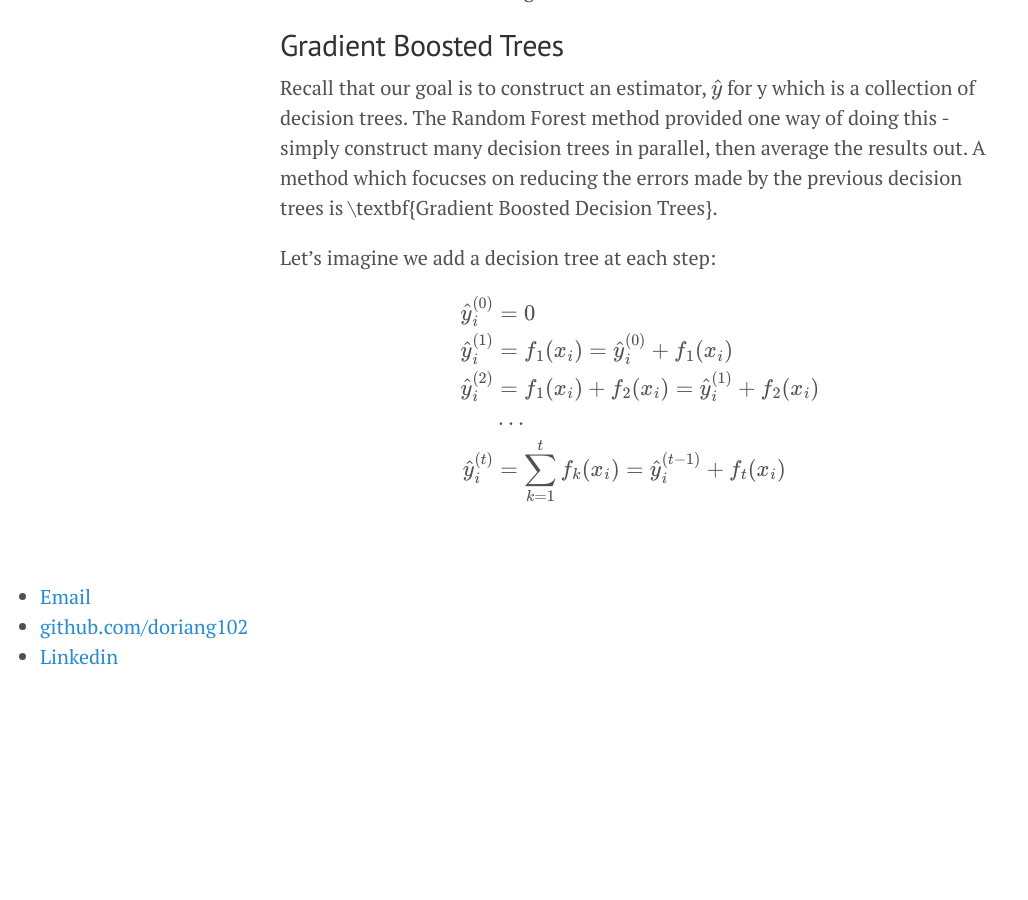
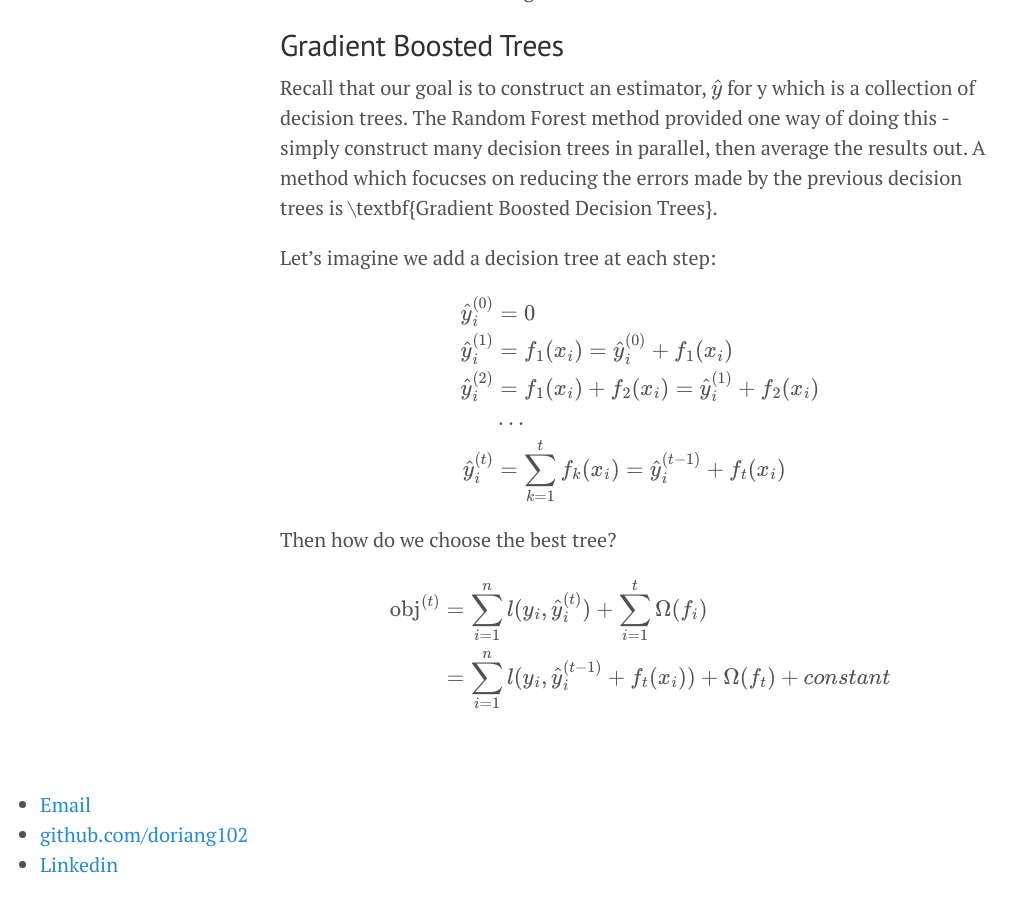
Before and after one commit to doriang102/doriang102.github.io, a Jekyll site: the page built from _posts/2017-10-15-Introduction-To-Ensemble-Methods.md, in a window 1280 px wide and 900 px high, scrolled down 9378 px. Shown: the whole window, without its empty margins (0-1028 px from the left). Built offline with Jekyll 4.4.1, drawn with Linux system fonts in a browser that asks for light colours; our own code applies the rules of GitHub Pages for plain Markdown files; formulas are drawn with MathJax 3; before the commit the page ends 10070 px from its top, so only the background shows below that.

Commit message:
Update 2017-10-15-Introduction-To-Ensemble-Methods.md

```diff
--- a/_posts/2017-10-15-Introduction-To-Ensemble-Methods.md
+++ b/_posts/2017-10-15-Introduction-To-Ensemble-Methods.md
@@ -230,3 +230,11 @@ $$
 \hat{y}_i^{(t)} &= \sum_{k=1}^t f_k(x_i)= \hat{y}_i^{(t-1)} + f_t(x_i)
 \end{split}
 $$
+
+Then how do we choose the best tree?
+
+$$
+\begin{split}\text{obj}^{(t)} & = \sum_{i=1}^n l(y_i, \hat{y}_i^{(t)}) + \sum_{i=1}^t\Omega(f_i) \\
+          & = \sum_{i=1}^n l(y_i, \hat{y}_i^{(t-1)} + f_t(x_i)) + \Omega(f_t) + constant
+\end{split}
+$$
```
